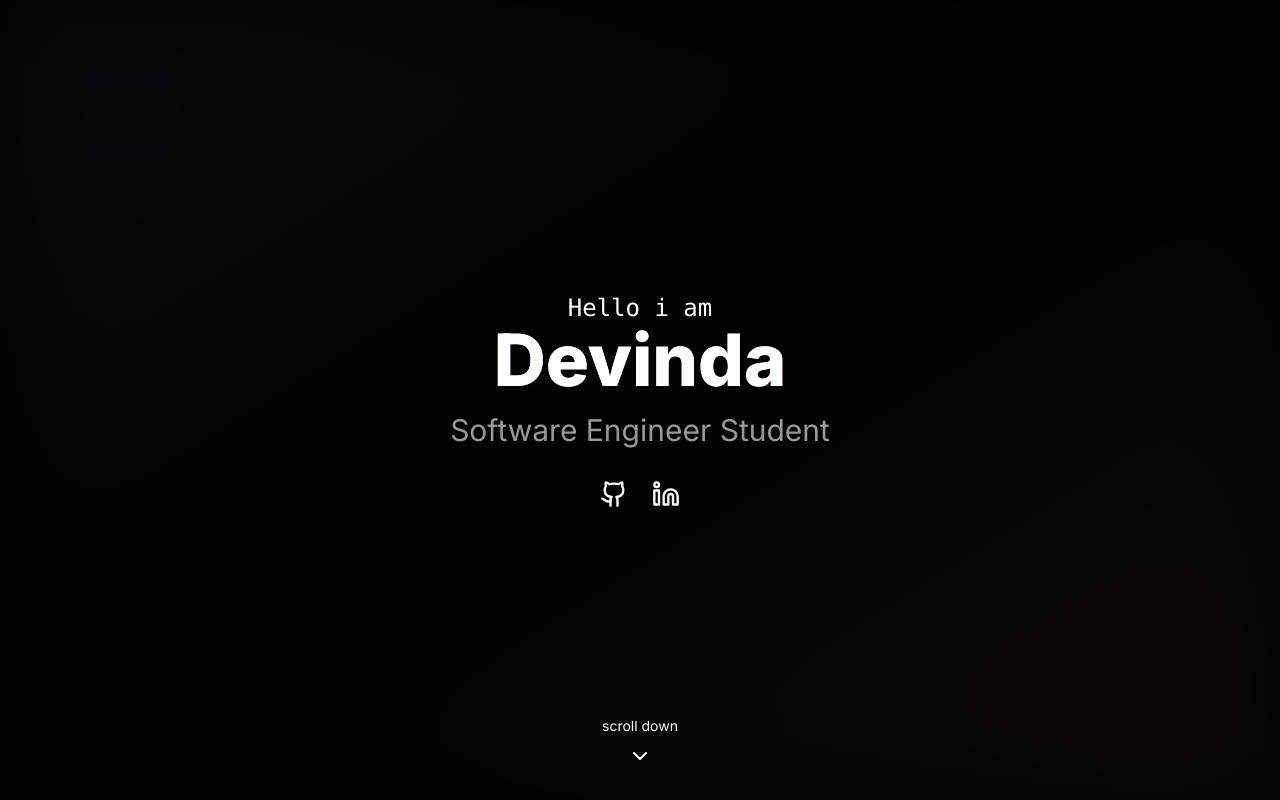
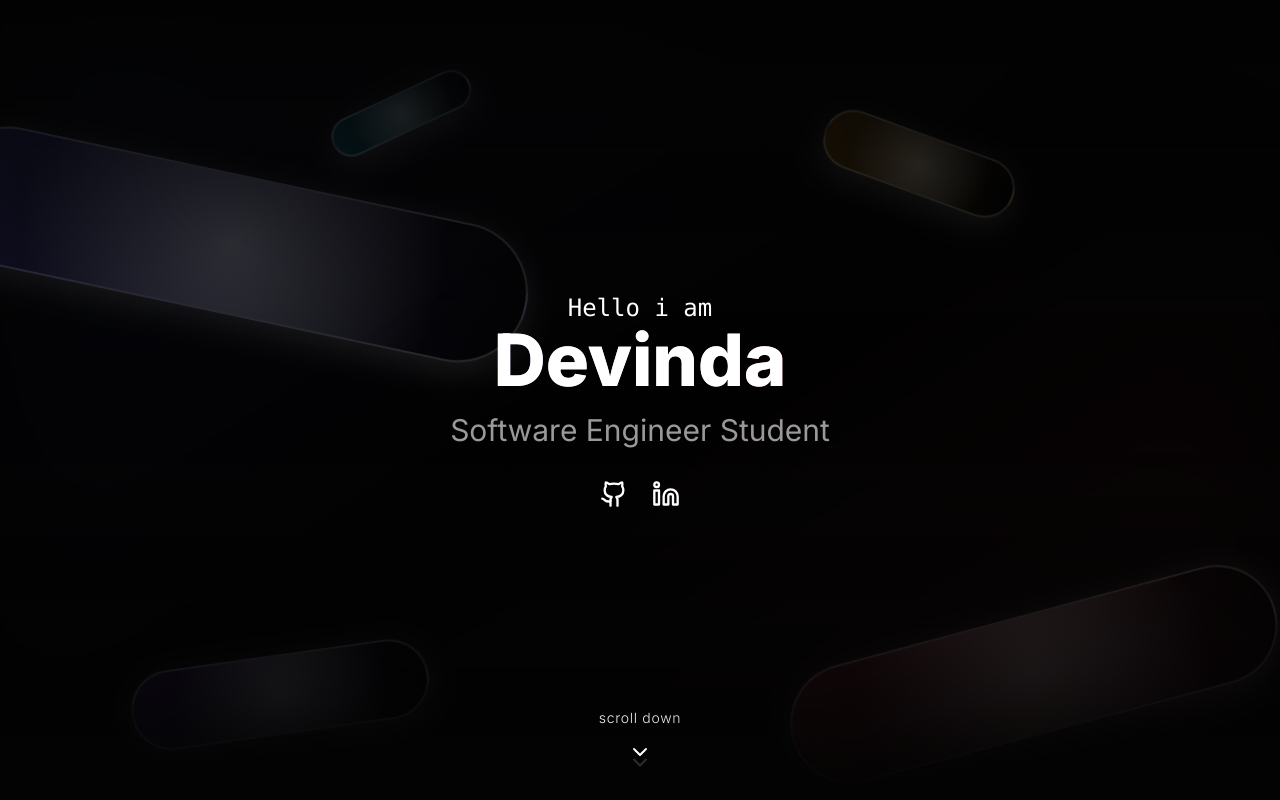
Before and after one commit to devindazz/devindazz, a Next.js app: page / in a window 1280 px wide. Built offline with nearby package versions, Linux system fonts and the light colour scheme.

Commit message:
feat: add elegant shapes and update scroll down button

```diff
--- a/components/contact.tsx
+++ b/components/contact.tsx
@@ -1,4 +1,4 @@
-import ContactForm from "@/components/ui/contact-form"
+
 import SocialLinks from "@/components/ui/social-links"
 
 export default function ContactPage() {
@@ -26,10 +26,7 @@ export default function ContactPage() {
           <SocialLinks />
         </div>
 
-        {/* Right Column - Form */}
-        <div>
-          <ContactForm />
-        </div>
+
       </div>
     </main>
   )
--- a/components/hero-section.tsx
+++ b/components/hero-section.tsx
@@ -4,9 +4,12 @@ import { useState, useEffect } from "react"
 import { Github, Linkedin, ChevronDown } from "lucide-react"
 import Link from "next/link"
 import { motion } from "framer-motion"
+import { useRouter } from "next/navigation"
+import { ElegantShape } from "@/components/ui/elegant-shape"
 
 export default function Home() {
   const [mounted, setMounted] = useState(false)
+  const router = useRouter()
 
   useEffect(() => {
     setMounted(true)
@@ -19,7 +22,53 @@ export default function Home() {
       {/* Background gradient */}
       <div className="absolute inset-0 bg-gradient-to-br from-indigo-500/[0.05] via-transparent to-rose-500/[0.05] blur-3xl" />
 
+      {/* Elegant shapes background */}
+      <div className="absolute inset-0 overflow-hidden">
+        <ElegantShape
+          delay={0.3}
+          width={600}
+          height={140}
+          rotate={12}
+          gradient="from-indigo-500/[0.15]"
+          className="left-[-10%] md:left-[-5%] top-[15%] md:top-[20%]"
+        />
 
+        <ElegantShape
+          delay={0.5}
+          width={500}
+          height={120}
+          rotate={-15}
+          gradient="from-rose-500/[0.15]"
+          className="right-[-5%] md:right-[0%] top-[70%] md:top-[75%]"
+        />
+
+        <ElegantShape
+          delay={0.4}
+          width={300}
+          height={80}
+          rotate={-8}
+          gradient="from-violet-500/[0.15]"
+          className="left-[5%] md:left-[10%] bottom-[5%] md:bottom-[10%]"
+        />
+
+        <ElegantShape
+          delay={0.6}
+          width={200}
+          height={60}
+          rotate={20}
+          gradient="from-amber-500/[0.15]"
+          className="right-[15%] md:right-[20%] top-[10%] md:top-[15%]"
+        />
+
+        <ElegantShape
+          delay={0.7}
+          width={150}
+          height={40}
+          rotate={-25}
+          gradient="from-cyan-500/[0.15]"
+          className="left-[20%] md:left-[25%] top-[5%] md:top-[10%]"
+        />
+      </div>
 
       {/* Main Content */}
       <div className="relative z-10 flex flex-col items-center justify-center min-h-screen text-center">
@@ -70,16 +119,91 @@ export default function Home() {
         </motion.div>
       </div>
 
-      {/* Scroll Indicator */}
-      <motion.div
-        initial={{ opacity: 0 }}
-        animate={{ opacity: 1 }}
-        transition={{ duration: 0.6, delay: 1 }}
-        className="absolute bottom-8 left-0 right-0 flex flex-col items-center text-white z-20"
-      >
-        <p className="mb-2 text-sm">scroll down</p>
-        <ChevronDown size={24} />
-      </motion.div>
+      {/* Overlay gradient for better text readability */}
+      <div className="absolute inset-0 bg-gradient-to-t from-[#030303] via-transparent to-[#030303]/80 pointer-events-none" />
+
+      {/* Modern Animated Scroll Button */}
+      <div className="absolute bottom-10 left-0 right-0 flex justify-center z-20">
+        <motion.button
+          onClick={() => router.push("/Aboutme")} // Change to your desired page
+          className="relative group flex flex-col items-center"
+          whileHover="hover"
+        >
+          {/* Animated glow effect */}
+          <motion.div
+            className="absolute -inset-4 rounded-full opacity-0 bg-gradient-to-r from-indigo-500/20 to-rose-500/20 blur-md group-hover:opacity-100 transition-opacity duration-500"
+            animate={{
+              scale: [1, 1.1, 1],
+            }}
+            transition={{
+              duration: 2,
+              repeat: Number.POSITIVE_INFINITY,
+              ease: "easeInOut",
+            }}
+          />
+
+          {/* Text with gradient animation */}
+          <motion.span
+            className="text-sm font-light tracking-wider mb-2 bg-clip-text text-transparent bg-gradient-to-r from-white to-white/80"
+            animate={{
+              backgroundPosition: ["0% center", "100% center", "0% center"],
+            }}
+            transition={{
+              duration: 3,
+              repeat: Number.POSITIVE_INFINITY,
+              ease: "easeInOut",
+            }}
+            style={{
+              backgroundSize: "200% 100%",
+            }}
+          >
+            scroll down
+          </motion.span>
+
+          {/* Animated chevron */}
+          <motion.div
+            className="relative"
+            variants={{
+              hover: {
+                y: 5,
+                transition: {
+                  duration: 0.3,
+                  ease: "easeOut",
+                },
+              },
+            }}
+          >
+            <motion.div
+              className="absolute inset-0 flex items-center justify-center"
+              animate={{
+                opacity: [0, 1, 0],
+                y: [0, 10, 20],
+              }}
+              transition={{
+                duration: 1.5,
+                repeat: Number.POSITIVE_INFINITY,
+                ease: "easeOut",
+                times: [0, 0.5, 1],
+              }}
+            >
+              <ChevronDown size={24} className="text-white/30" />
+            </motion.div>
+
+            <motion.div
+              animate={{
+                y: [0, 5, 0],
+              }}
+              transition={{
+                duration: 1.5,
+                repeat: Number.POSITIVE_INFINITY,
+                ease: "easeInOut",
+              }}
+            >
+              <ChevronDown size={24} className="text-white" />
+            </motion.div>
+          </motion.div>
+        </motion.button>
+      </div>
     </div>
   )
 }
--- /dev/null
+++ b/components/ui/elegant-shape.tsx
@@ -0,0 +1,70 @@
+"use client"
+
+import { motion } from "framer-motion"
+import { cn } from "@/lib/utils"
+
+export function ElegantShape({
+  className,
+  delay = 0,
+  width = 400,
+  height = 100,
+  rotate = 0,
+  gradient = "from-white/[0.08]",
+}: {
+  className?: string
+  delay?: number
+  width?: number
+  height?: number
+  rotate?: number
+  gradient?: string
+}) {
+  return (
+    <motion.div
+      initial={{
+        opacity: 0,
+        y: -150,
+        rotate: rotate - 15,
+      }}
+      animate={{
+        opacity: 1,
+        y: 0,
+        rotate: rotate,
+      }}
+      transition={{
+        duration: 2.4,
+        delay,
+        ease: [0.23, 0.86, 0.39, 0.96],
+        opacity: { duration: 1.2 },
+      }}
+      className={cn("absolute", className)}
+    >
+      <motion.div
+        animate={{
+          y: [0, 15, 0],
+        }}
+        transition={{
+          duration: 12,
+          repeat: Number.POSITIVE_INFINITY,
+          ease: "easeInOut",
+        }}
+        style={{
+          width,
+          height,
+        }}
+        className="relative"
+      >
+        <div
+          className={cn(
+            "absolute inset-0 rounded-full",
+            "bg-gradient-to-r to-transparent",
+            gradient,
+            "backdrop-blur-[2px] border-2 border-white/[0.15]",
+            "shadow-[0_8px_32px_0_rgba(255,255,255,0.1)]",
+            "after:absolute after:inset-0 after:rounded-full",
+            "after:bg-[radial-gradient(circle_at_50%_50%,rgba(255,255,255,0.2),transparent_70%)]",
+          )}
+        />
+      </motion.div>
+    </motion.div>
+  )
+}
```
